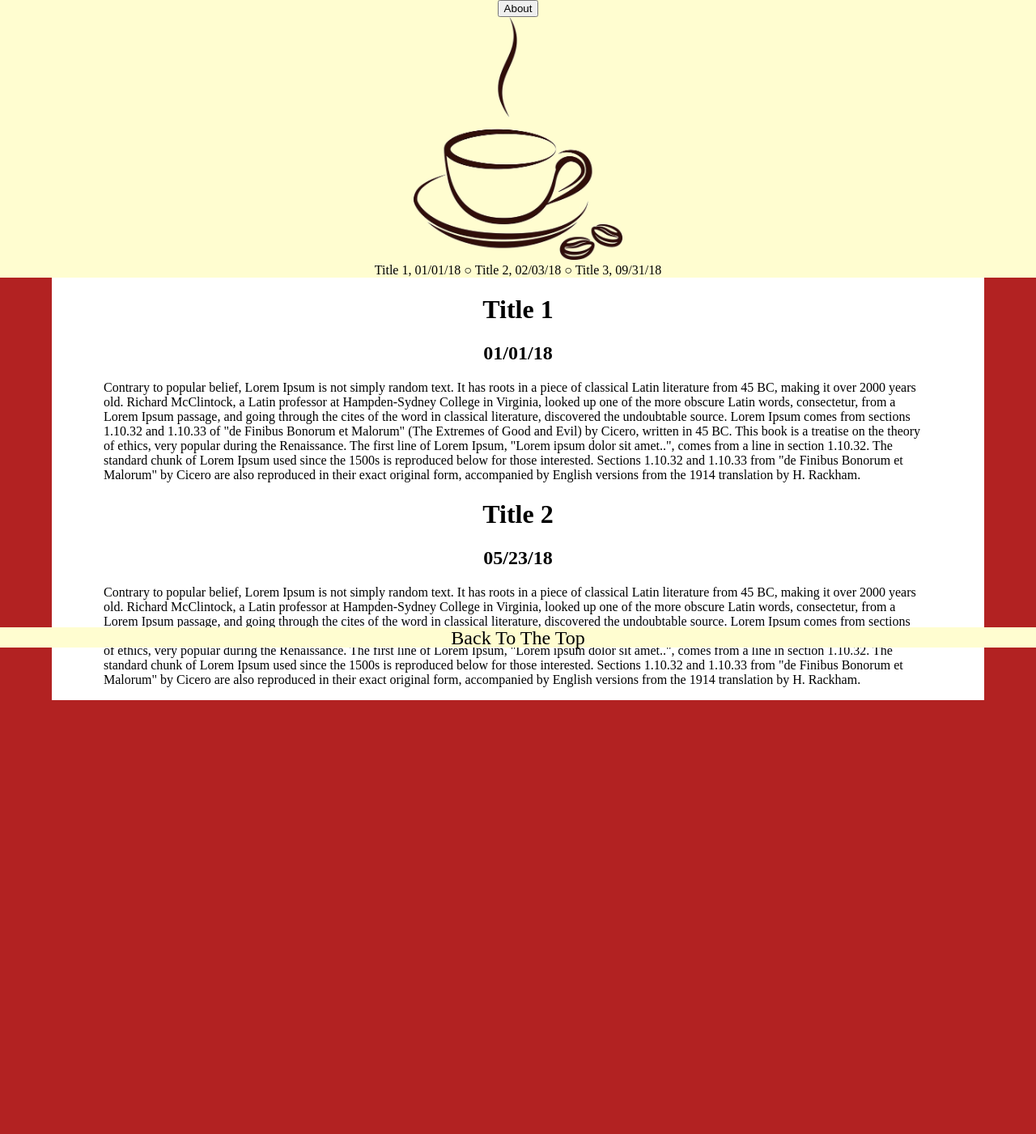
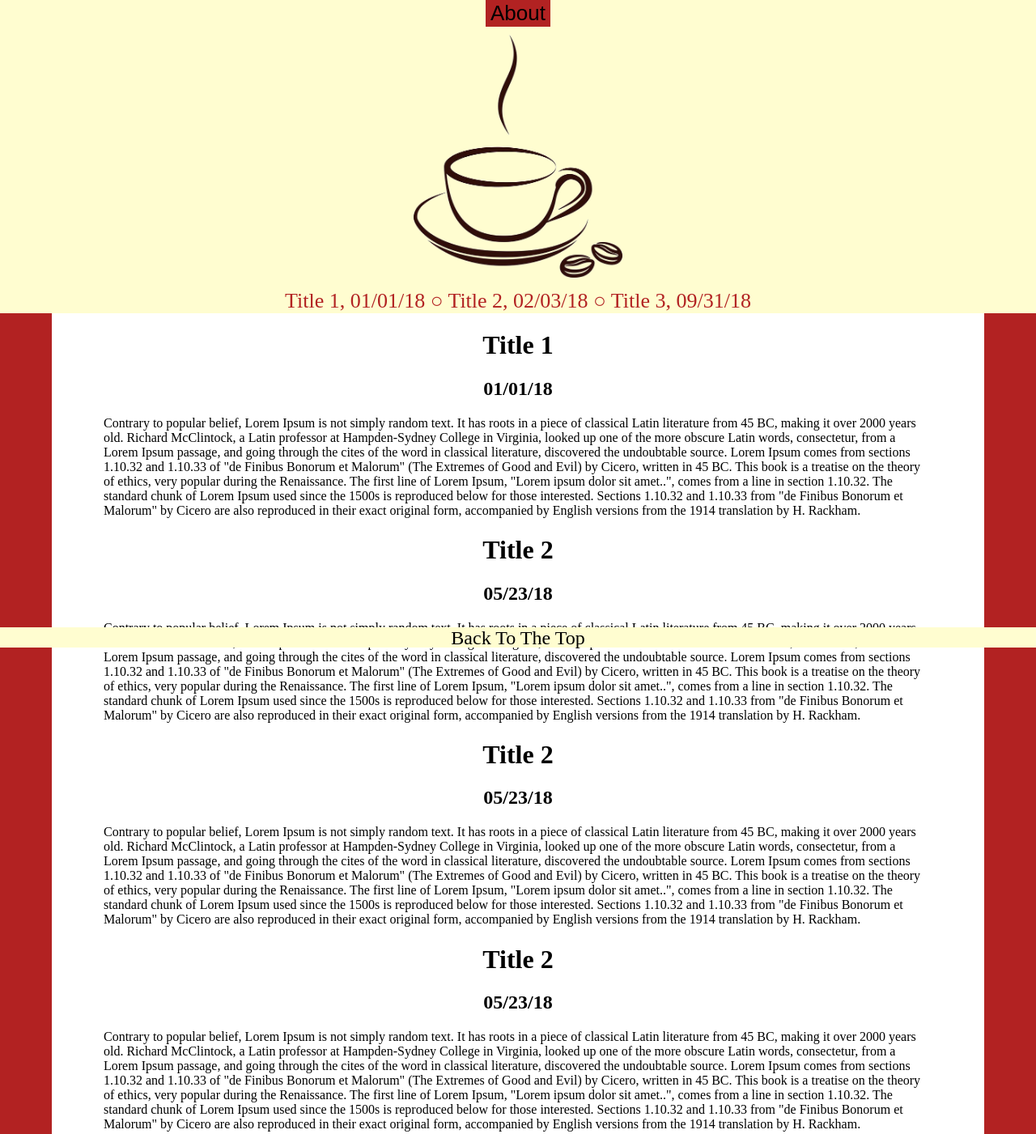
Before and after one commit to ezoran/blog-style-template, a plain HTML site: page index.html in a window 1280 px wide. Shown: the top 1401 px of the page at 81% size. Before the commit the page ends 865 px from the top, so only its background shows below. Drawn offline with Linux system fonts and the light colour scheme.

Commit message:
added more posts to test

```diff
--- a/index.html
+++ b/index.html
@@ -32,6 +32,24 @@
       </p>
     </div>
 
+    <div class="blog-post">
+      <h1 class="blog-post-title">Title 2</h1>
+      <h2 class="blog-post-date">05/23/18</h2>
+      <p class="blog-post-body">
+        Contrary to popular belief, Lorem Ipsum is not simply random text. It has roots in a piece of classical Latin literature from 45 BC, making it over 2000 years old. Richard McClintock, a Latin professor at Hampden-Sydney College in Virginia, looked up one of the more obscure Latin words, consectetur, from a Lorem Ipsum passage, and going through the cites of the word in classical literature, discovered the undoubtable source. Lorem Ipsum comes from sections 1.10.32 and 1.10.33 of "de Finibus Bonorum et Malorum" (The Extremes of Good and Evil) by Cicero, written in 45 BC. This book is a treatise on the theory of ethics, very popular during the Renaissance. The first line of Lorem Ipsum, "Lorem ipsum dolor sit amet..", comes from a line in section 1.10.32.
+        The standard chunk of Lorem Ipsum used since the 1500s is reproduced below for those interested. Sections 1.10.32 and 1.10.33 from "de Finibus Bonorum et Malorum" by Cicero are also reproduced in their exact original form, accompanied by English versions from the 1914 translation by H. Rackham.
+      </p>
+    </div>
+
+    <div class="blog-post">
+      <h1 class="blog-post-title">Title 2</h1>
+      <h2 class="blog-post-date">05/23/18</h2>
+      <p class="blog-post-body">
+        Contrary to popular belief, Lorem Ipsum is not simply random text. It has roots in a piece of classical Latin literature from 45 BC, making it over 2000 years old. Richard McClintock, a Latin professor at Hampden-Sydney College in Virginia, looked up one of the more obscure Latin words, consectetur, from a Lorem Ipsum passage, and going through the cites of the word in classical literature, discovered the undoubtable source. Lorem Ipsum comes from sections 1.10.32 and 1.10.33 of "de Finibus Bonorum et Malorum" (The Extremes of Good and Evil) by Cicero, written in 45 BC. This book is a treatise on the theory of ethics, very popular during the Renaissance. The first line of Lorem Ipsum, "Lorem ipsum dolor sit amet..", comes from a line in section 1.10.32.
+        The standard chunk of Lorem Ipsum used since the 1500s is reproduced below for those interested. Sections 1.10.32 and 1.10.33 from "de Finibus Bonorum et Malorum" by Cicero are also reproduced in their exact original form, accompanied by English versions from the 1914 translation by H. Rackham.
+      </p>
+    </div>
+
   </div>
 </body>
 <footer>
--- a/scss/_body.scss
+++ b/scss/_body.scss
@@ -13,7 +13,7 @@
 
 body
 {
-  background-color: 	#B22222;
+  background-color:#B22222;
   position: relative;
   margin: 0;
 }
--- a/scss/_header.scss
+++ b/scss/_header.scss
@@ -7,15 +7,23 @@ header{
   width: 100%;
 }
 
-.header-content
+#aboutTab-button
 {
-  #aboutTab-button
-  {
-    style: none;
-  }
+  background: #B22222;
+  box-shadow: 0px 0px 0px transparent;
+  border: 0px solid transparent;
+  text-shadow: 0px 0px 0px transparent;
+  font-size: $headerFontSize;
+}
 
-  #flash-bar
-  {
+#coffeecup
+{
+  padding-top:10px;
+  padding-bottom:10px;
+}
 
-  }
+#flash-bar
+{
+  font-size: $headerFontSize;
+  color: #B22222
 }
```
Also changed, not shown: scss/style.css, 1 other file.
